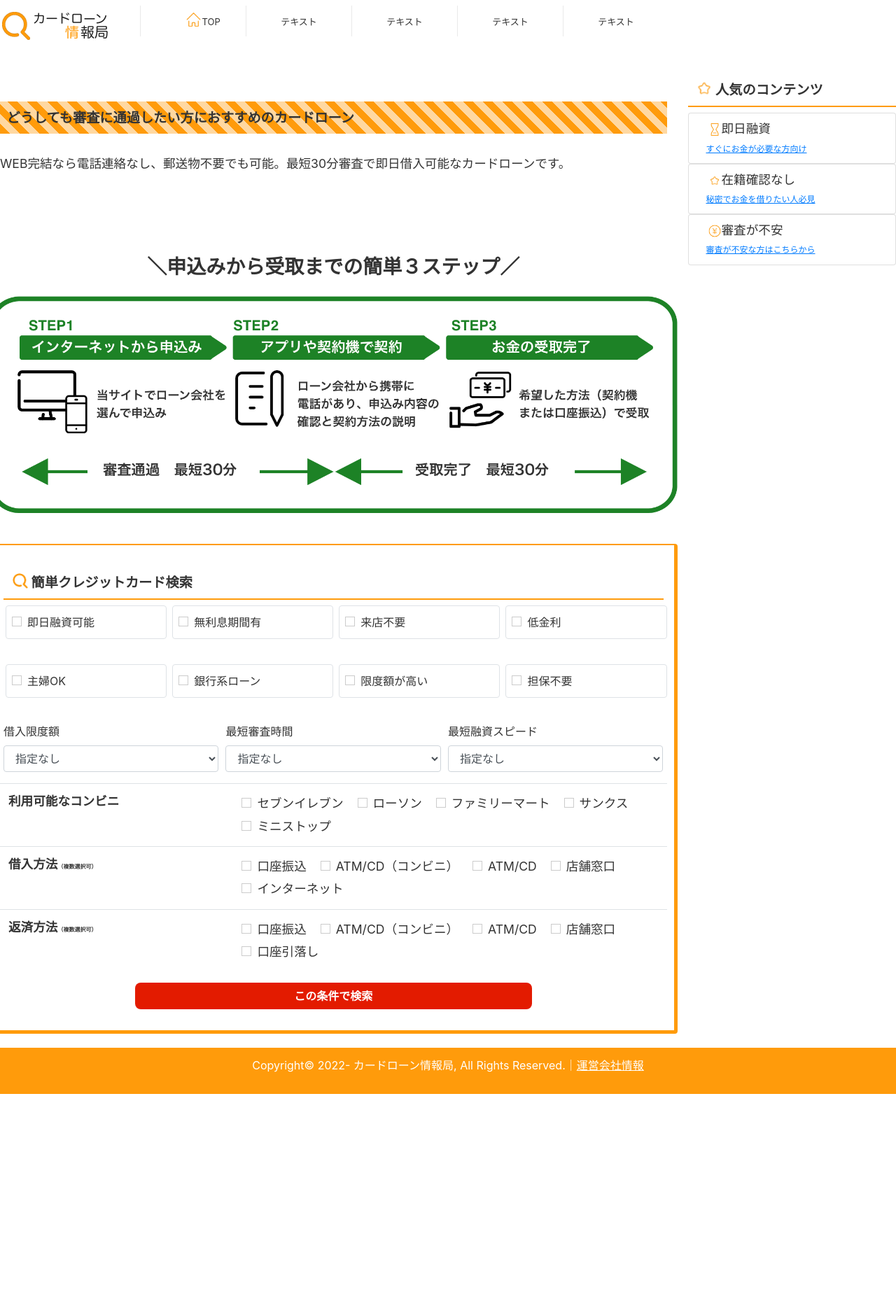
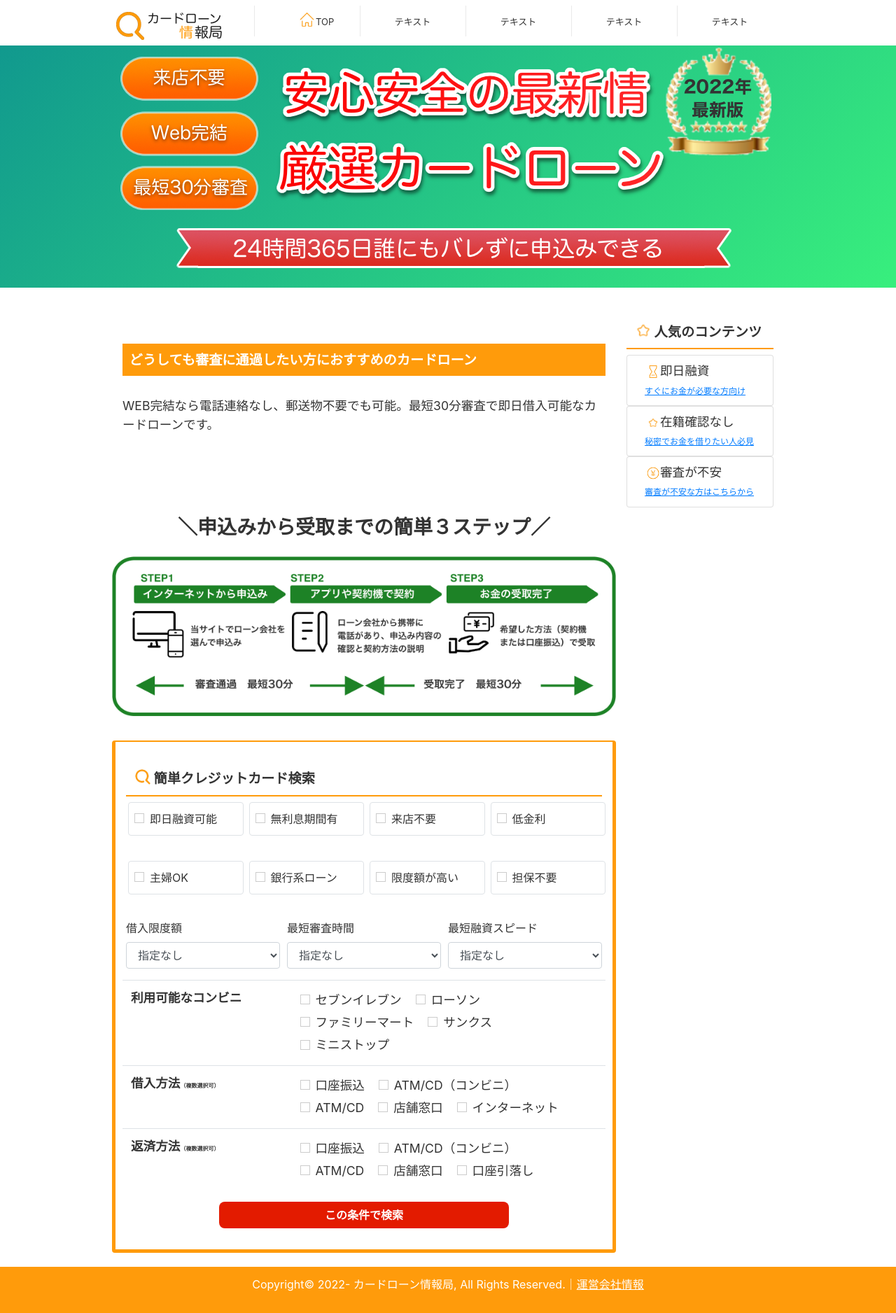
Before and after one commit to yhagino/loan5_loancard-info, a PHP site: page / in a window 1280 px wide. Shown: the whole page at 70% size. Before the commit the page ends 1563 px from the top, so only its background shows below. Run offline with PHP 8.4, Linux system fonts and the light colour scheme; some libraries are stand-ins or nearby versions.

Commit message:
docs: changed somewhat.

```diff
--- a/css/content_style.css
+++ b/css/content_style.css
@@ -15,6 +15,7 @@ body {
 header {
     display: -webkit-flex;
     display: table;
+    margin: 0 auto;
 }
 
 nav {
@@ -343,16 +344,19 @@ li.home span {
     width: 20px;
     height: 20px;
 }
+.top-img {
+    width: 100%;
+    margin: 0 auto;
+    background: linear-gradient(135deg, #11998e 0%, #38ef7d 100%);
+    text-align: center;
+}
 h2 {
-    color: #333333;
     padding: 0.5em;
-    background: repeating-linear-gradient(
-        45deg,
-        #ff9b0b,
-        #ff9b0b 10px,
-        #ffd8a1 10px,
-        #ffd8a1 20px
-    );
+    background: #ff9b0b;
+    color: white;
+}
+h3 {
+    background: #ffd8a1;
 }
 .border1 {
     padding: 0.3em;
@@ -380,6 +384,7 @@ footer a {
     background: none;
     font-size: 28px;
     text-align: center;
+    color: #333333;
 }
 .input-box {
     border: 5px solid #ff9b0b;
--- a/index.php
+++ b/index.php
@@ -3,6 +3,10 @@ $tit = "カードローン情報局";
 $desc = "カードローンの情報を扱うカードローン情報局。";
 ?>
 <?php include_once( $_SERVER['DOCUMENT_ROOT'] . '/common/header.php'); ?>
+<div class="top-img">
+    <img class="img-fluid" src="/img/top.png" alt="">
+</div>
+<div class="container-fluid">
     <div class="row">
         <div class="col-md-9 col-12">
             <main>
```
Also changed, not shown: css/content_style.min.css. Lines whose indentation alone changed are shown as unchanged.
